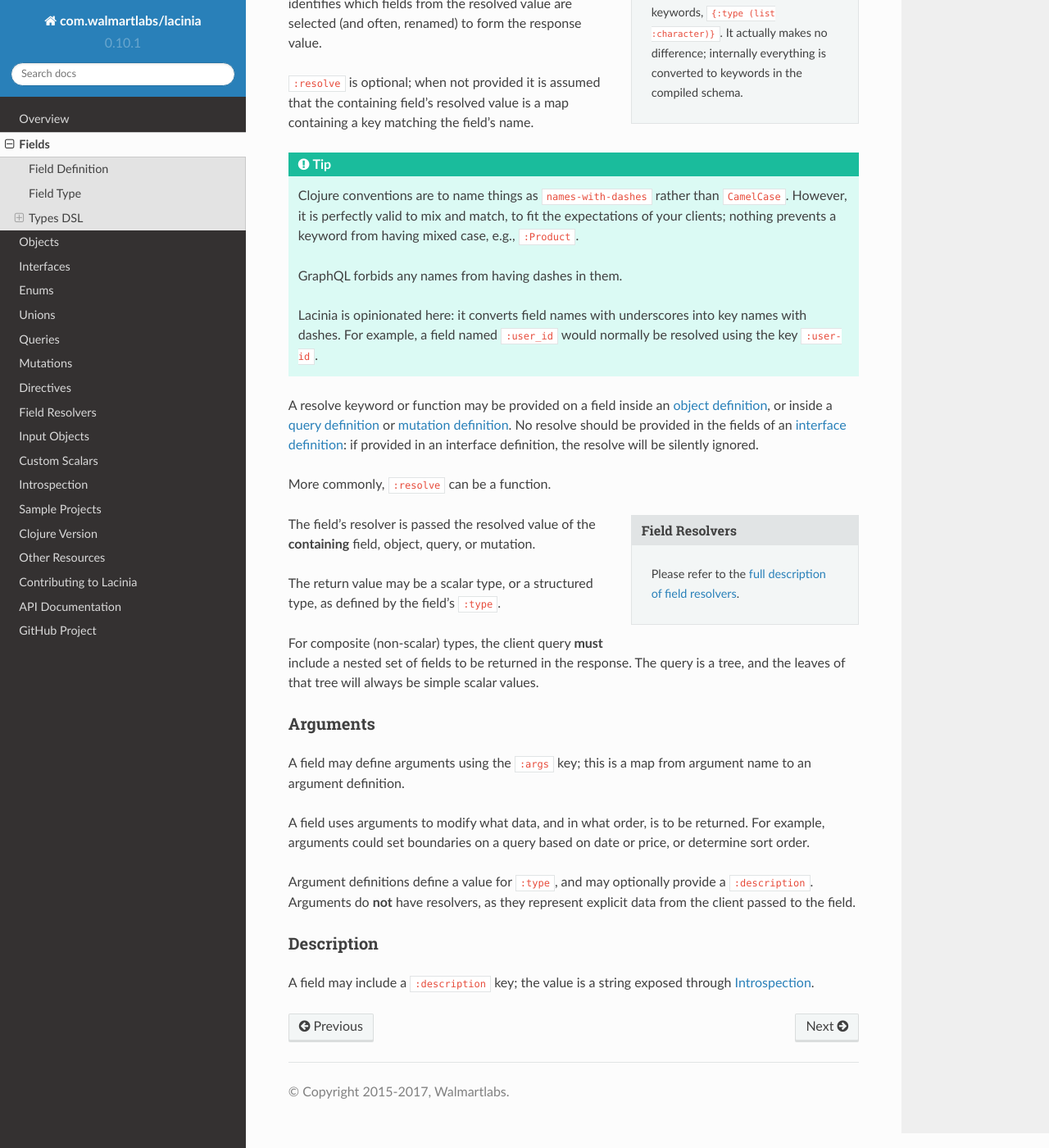
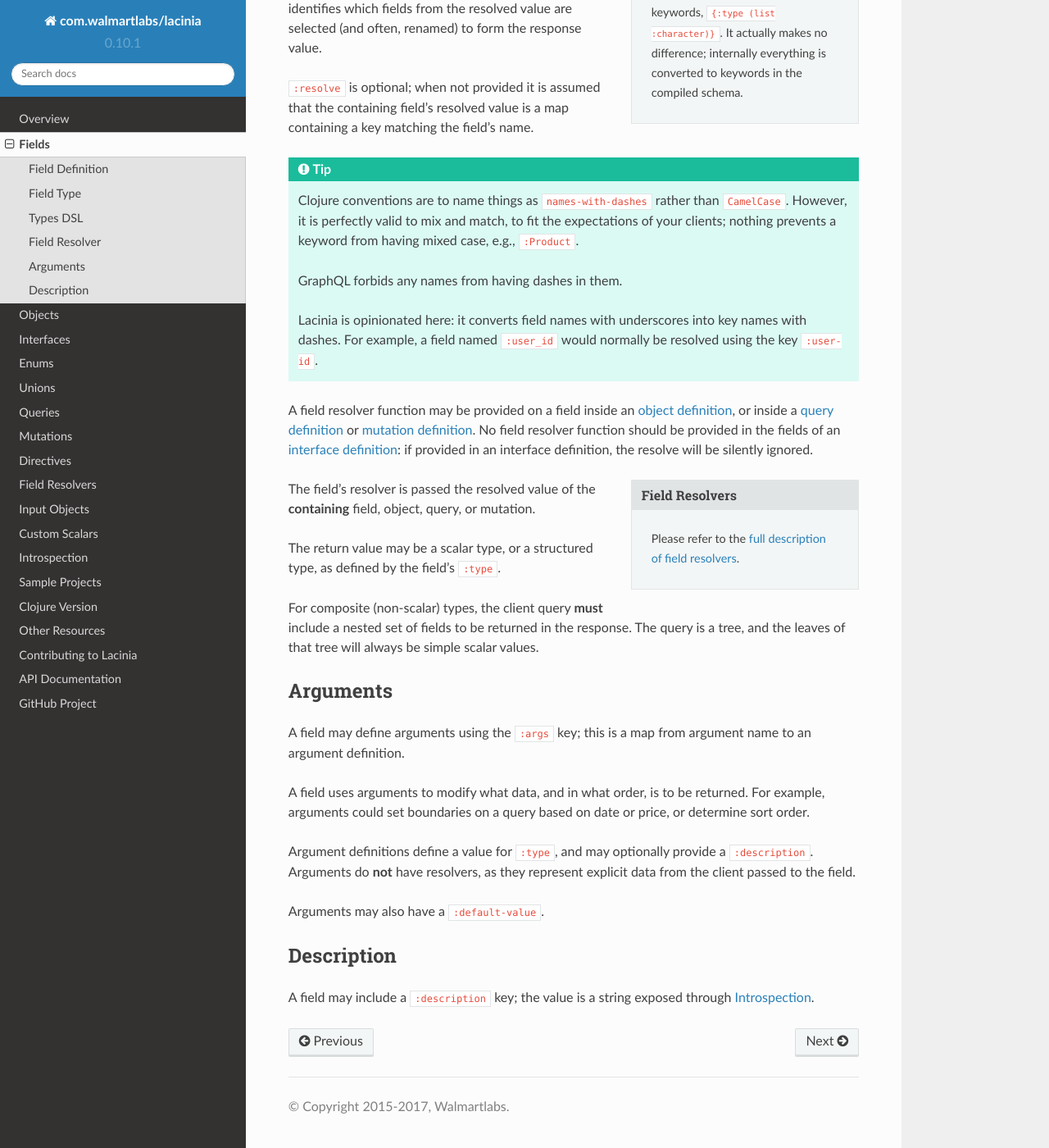
Before and after one commit to walmartlabs/lacinia, a Sphinx documentation site: the page built from docs/fields.rst, in a window 1280 px wide and 1400 px high, scrolled down 1277 px. Shown: the whole window at 82% size. Built offline with Sphinx 7.4.7 and the Read the Docs theme 2.0.0, drawn with Linux system fonts in a browser that asks for light colours.

Commit message:
A few more little documentation improvements

```diff
--- a/docs/fields.rst
+++ b/docs/fields.rst
@@ -62,7 +62,7 @@ The built-in scalar types:
   compiled schema.
 
 Field Resolver
-^^^^^^^^^^^^^^
+--------------
 
 The ``:resolve`` key identifies the field resolver function, used to provide the actual data.
 
@@ -85,14 +85,12 @@ resolved value is a map containing a key matching the field's name.
    key names with dashes.
    For example, a field named ``:user_id`` would normally be resolved using the key ``:user-id``.
 
-A resolve keyword or function may be provided on a field inside an
+A field resolver function may be provided on a field inside an
 :doc:`object definition <objects>`, or
 inside a :doc:`query definition <queries>` or
-:doc:`mutation definition <mutations>`.  No resolve should be provided
+:doc:`mutation definition <mutations>`.  No field resolver function should be provided
 in the fields of an :doc:`interface definition <interfaces>`: if provided in an interface
 definition, the resolve will be silently ignored.
-
-More commonly, ``:resolve`` can be a function.
 
 .. sidebar:: Field Resolvers
 
@@ -108,7 +106,7 @@ to be returned in the response.
 The query is a tree, and the leaves of that tree will always be simple scalar values.
 
 Arguments
-^^^^^^^^^
+---------
 
 A field may define arguments using the ``:args`` key; this is a map from argument name to
 an argument definition.
@@ -121,8 +119,10 @@ Argument definitions define a value for ``:type``, and may optionally provide a
 Arguments do **not** have resolvers, as they represent explicit data from the client
 passed to the field.
 
+Arguments may also have a ``:default-value``.
+
 
 Description
-^^^^^^^^^^^
+-----------
 
 A field may include a ``:description`` key; the value is a string exposed through :doc:`introspection`.
```
Also changed, not shown: docs/overview.rst (+22 -2 lines).
